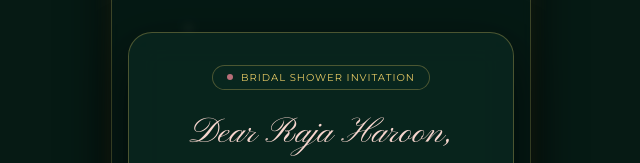
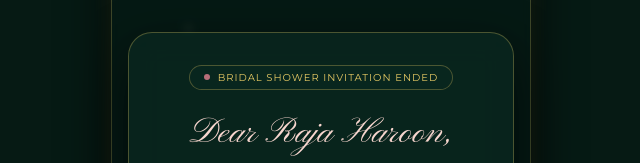
Before and after one commit to rajaharoon134/bridal-shower-invitation, a plain HTML site: page index.html in a window 1280 px wide. Shown: the part 152-315 px from the top of the page, 319-959 px from the left. Drawn offline with nearby package versions, Linux system fonts and the light colour scheme.

Commit message:
Update index.html

```diff
--- a/index.html
+++ b/index.html
@@ -142,7 +142,7 @@
 
             <div class="inline-flex items-center space-x-2 px-3.5 py-1 rounded-full border border-champagne/30 bg-emerald-900/50 text-champagne text-[10px] uppercase tracking-widest mb-6">
                 <span class="w-1.5 h-1.5 rounded-full bg-roseGold animate-ping"></span>
-                <span>Bridal Shower Invitation</span>
+                <span>Bridal Shower Invitation Ended </span>
             </div>
 
             <h2 class="font-script text-4xl text-roseGold-light mb-3" x-text="'Dear ' + guestName + ','"></h2>
```
